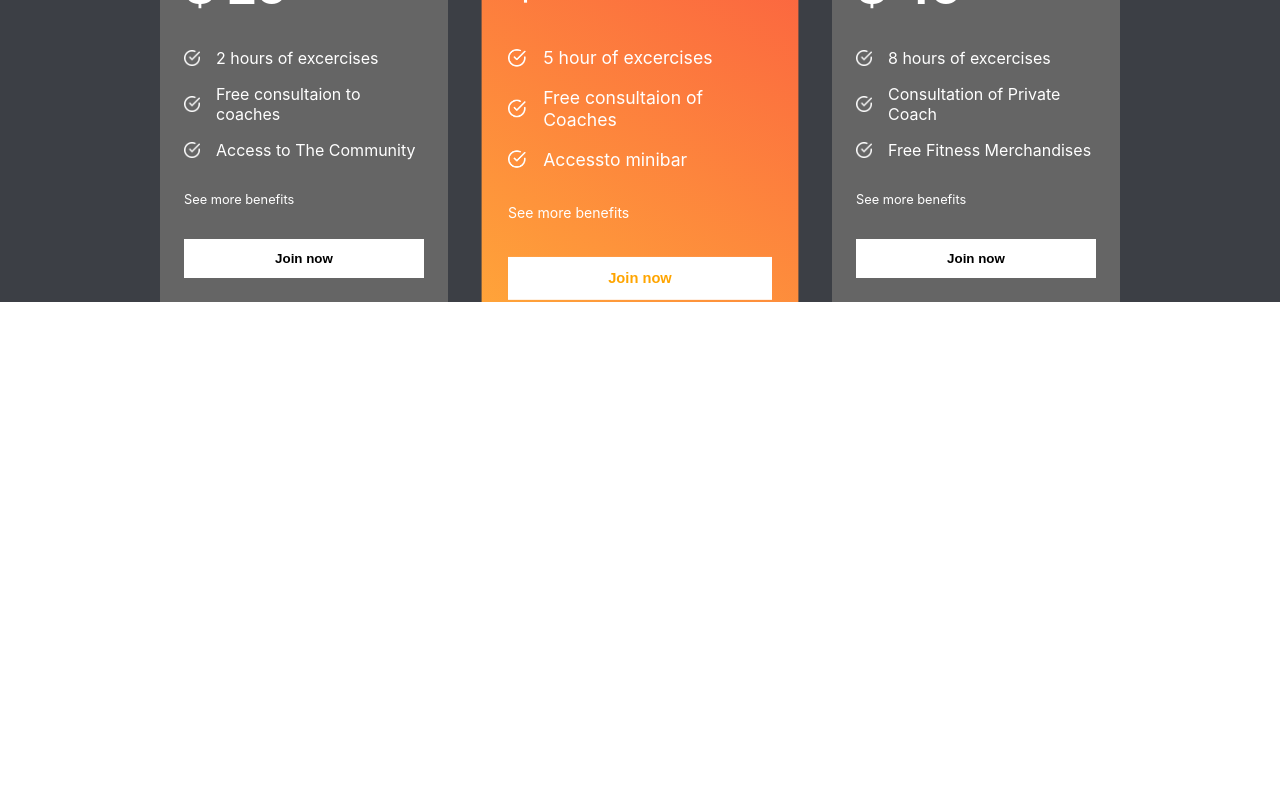
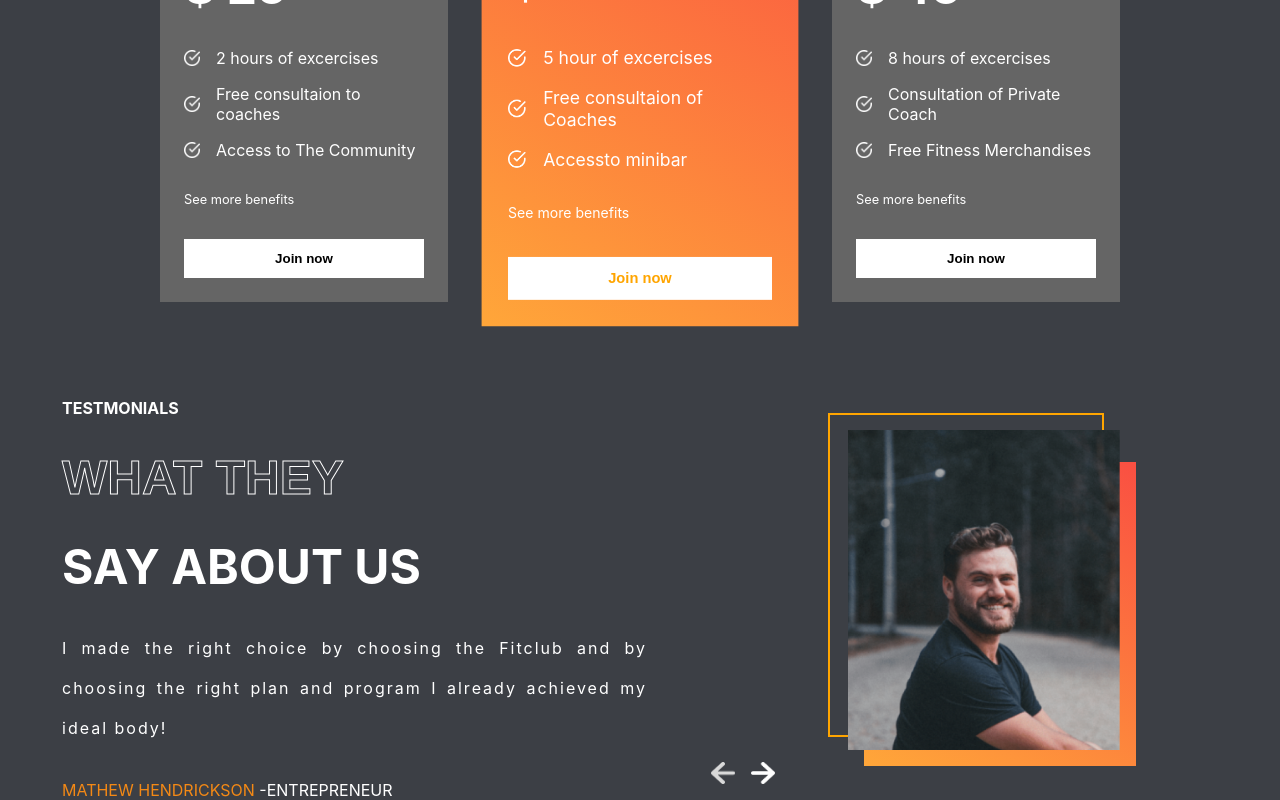
Before and after one commit to pearl0304/FIT-CLUB, a React (Create React App) app: page / in a window 1280 px wide. Shown: the part 2200-3000 px from the top of the page. Before the commit the page ends 2502 px from the top, so only its background shows below. Built offline with nearby package versions, Linux system fonts and the light colour scheme.

Commit message:
feat: Testmonials component

```diff
--- a/src/App.css
+++ b/src/App.css
@@ -47,3 +47,7 @@
 .btn:hover {
   cursor: pointer;
 }
+
+.orange {
+  color: var(--orange);
+}
--- a/src/App.js
+++ b/src/App.js
@@ -3,6 +3,7 @@
 import { Progrmas } from "./components/Programs/Progrmas";
 import { Reasons } from "./components/Reasons/Reasons";
 import { Plans } from "./components/Plans/Plans";
+import { Testmonias } from "./components/Testmonials/Testmonials";
 function App() {
   return (
     <div className="App">
@@ -10,6 +11,7 @@
       <Progrmas />
       <Reasons />
       <Plans />
+      <Testmonias />
     </div>
   );
 }
--- /dev/null
+++ b/src/components/Testmonials/Testmonials.css
@@ -0,0 +1,78 @@
+.Testmonials {
+  display: flex;
+  gap: 1rem;
+  padding: 0 2rem;
+  margin-left: 30px;
+}
+
+.left-t {
+  display: flex;
+  flex-direction: column;
+  flex: 1 1;
+  gap: 2rem;
+  text-transform: uppercase;
+  color: white;
+}
+
+.left-t > :first-child {
+  color: var(--ornage);
+  font-weight: bold;
+}
+
+.left-t > :nth-child(2),
+.left-t > :nth-child(3) {
+  font-size: 3rem;
+  font-weight: bold;
+}
+
+.left-t > :nth-child(4) {
+  text-transform: none;
+  text-align: justify;
+  letter-spacing: 2px;
+  line-height: 40px;
+}
+
+.right-t {
+  flex: 1;
+  position: relative;
+}
+.right-t > :first-child {
+  position: absolute;
+  width: 17rem;
+  height: 20rem;
+  border: 2px solid orange;
+  background-color: transparent;
+  right: 9rem;
+  top: 0.9rem;
+}
+
+.right-t > :nth-child(2) {
+  position: absolute;
+  width: 17rem;
+  height: 19rem;
+  top: 4rem;
+  right: 7rem;
+  background: var(--planCard);
+}
+
+.right-t > img {
+  position: absolute;
+  width: 17rem;
+  height: 20rem;
+  object-fit: cover;
+  right: 8rem;
+  top: 2rem;
+}
+
+.arrows {
+  display: flex;
+  gap: 1rem;
+  position: absolute;
+  bottom: 1rem;
+  left: 3rem;
+}
+
+.arrows > img {
+  width: 1.5rem;
+  cursor: pointer;
+}
--- /dev/null
+++ b/src/components/Testmonials/Testmonials.jsx
@@ -0,0 +1,50 @@
+import React, { useState } from "react";
+import "./Testmonials.css";
+import { testimonialsData } from "../../data/testimonialsData";
+import leftArrow from "../../assets/leftArrow.png";
+import rightArrow from "../../assets/rightArrow.png";
+
+export const Testmonias = () => {
+  const [selected, setSelected] = useState(0);
+  const tlength = testimonialsData.length;
+  return (
+    <div className="Testmonials">
+      <div className="left-t">
+        <span>Testmonials</span>
+        <span className="stroke-text">What they</span>
+        <span>say about us</span>
+        <span>{testimonialsData[selected].review}</span>
+        <span>
+          {" "}
+          <span className="orange">{testimonialsData[selected].name}</span> -
+          {testimonialsData[selected].status}{" "}
+        </span>
+      </div>
+      <div className="right-t">
+        <div></div>
+        <div></div>
+        <img src={testimonialsData[selected].image} alt="man"></img>
+        <div className="arrows">
+          <img
+            onClick={() =>
+              selected === 0
+                ? setSelected(tlength - 1)
+                : setSelected((prev) => prev - 1)
+            }
+            src={leftArrow}
+            alt="arrow"
+          ></img>
+          <img
+            onClick={() =>
+              selected === tlength - 1
+                ? setSelected(0)
+                : setSelected((prev) => prev + 1)
+            }
+            src={rightArrow}
+            alt="arrow"
+          ></img>
+        </div>
+      </div>
+    </div>
+  );
+};
```
